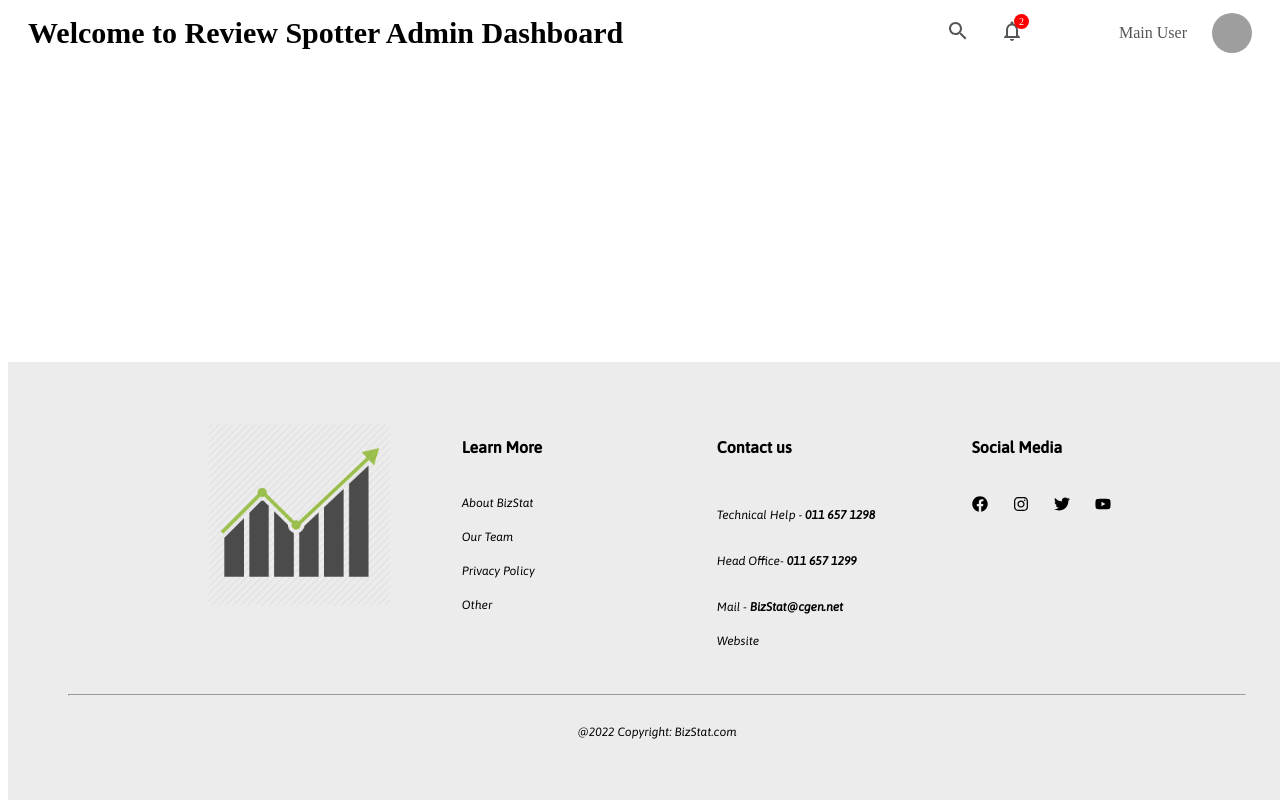
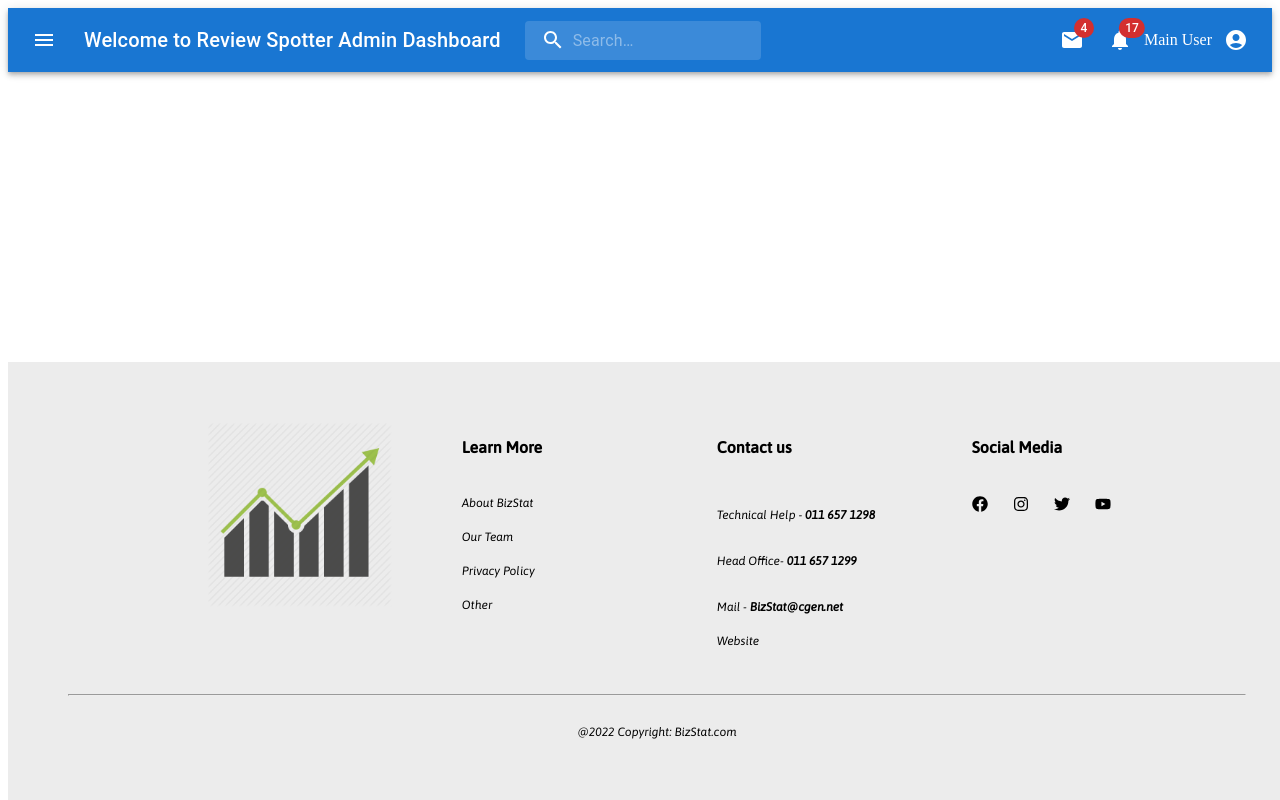
Before and after one commit to Team-Divups/rs-admin, a React (Create React App) app: page / in a window 1280 px wide. Shown: the top 800 px of the page. Built offline with nearby package versions, Linux system fonts and the light colour scheme; grey boxes are pictures that could not be loaded.

Commit message:
Added Header section

```diff
--- a/package.json
+++ b/package.json
@@ -3,7 +3,13 @@
   "version": "0.1.0",
   "private": true,
   "dependencies": {
+    "@emotion/react": "^11.8.2",
+    "@emotion/styled": "^11.8.1",
     "@googlemaps/react-wrapper": "^1.1.28",
+    "@material-ui/core": "^4.12.3",
+    "@material-ui/icons": "^4.11.2",
+    "@mui/icons-material": "^5.5.1",
+    "@mui/material": "^5.5.2",
     "@testing-library/jest-dom": "^5.16.2",
     "@testing-library/react": "^12.1.4",
     "@testing-library/user-event": "^13.5.0",
--- a/src/App.js
+++ b/src/App.js
@@ -5,8 +5,8 @@
 function App() {
   return (
     <div className="App">
-      <Header/>
-      <Footer/>
+       <Header/>
+       <Footer/>
     </div>
   );
 }
--- a/src/Components/Header/Header.css
+++ /dev/null
@@ -1,64 +0,0 @@
-.header {
-    width: 100%;
-    height: 50px;
-    background-color: white;
-    position: sticky;
-    top: 0;
-    z-index: 999;
-  }
-
-  .headerWrapper {
-    height: 100%;
-    padding: 0px 20px;
-    display: flex;
-    align-items: center;
-    justify-content: space-between;
-  }
-
-  .logo {
-    font-weight: bold;
-    font-size: 30px;
-    cursor: pointer;
-  }
-
-  .topRight{
-      display: flex;
-      align-items: center;
-  }
-
-  .headerIconContainer {
-    position: relative;
-    cursor: pointer;
-    margin-right: 10px;
-    color: #555;
-    padding-right: 5px;
-  }
-  .headerIconName {
-    position: relative;
-    cursor: pointer;
-    margin-right: 10px;
-    color: #555;
-    padding-left: 80px;
-  }
-
-  .headerIconBadge{
-      width: 15px;
-      height: 15px;
-      position: absolute;
-      top: -5px;
-      right: 0px;
-      background-color: red;
-      color: white;
-      border-radius: 50%;
-      display: flex;
-      align-items: center;
-      justify-content: center;
-      font-size: 10px;
-  }
-
-  .headerAvatar{
-      width: 40px;
-      height: 40px;
-      border-radius: 50%;
-      cursor: pointer;
-  }
--- a/src/Components/Header/Header.js
+++ b/src/Components/Header/Header.js
@@ -1,30 +1,234 @@
-import React from "react";
-import "./Header.css";
-import { Search, NotificationsNone } from "@material-ui/icons";
+import * as React from 'react';
+import { styled, alpha } from '@mui/material/styles';
+import AppBar from '@mui/material/AppBar';
+import Box from '@mui/material/Box';
+import Toolbar from '@mui/material/Toolbar';
+import IconButton from '@mui/material/IconButton';
+import Typography from '@mui/material/Typography';
+import InputBase from '@mui/material/InputBase';
+import Badge from '@mui/material/Badge';
+import MenuItem from '@mui/material/MenuItem';
+import Menu from '@mui/material/Menu';
+import MenuIcon from '@mui/icons-material/Menu';
+import SearchIcon from '@mui/icons-material/Search';
+import AccountCircle from '@mui/icons-material/AccountCircle';
+import MailIcon from '@mui/icons-material/Mail';
+import NotificationsIcon from '@mui/icons-material/Notifications';
+import MoreIcon from '@mui/icons-material/MoreVert';
 
-export default function Header() {
+const Search = styled('div')(({ theme }) => ({
+  position: 'relative',
+  borderRadius: theme.shape.borderRadius,
+  backgroundColor: alpha(theme.palette.common.white, 0.15),
+  '&:hover': {
+    backgroundColor: alpha(theme.palette.common.white, 0.25),
+  },
+  marginRight: theme.spacing(2),
+  marginLeft: 0,
+  width: '100%',
+  [theme.breakpoints.up('sm')]: {
+    marginLeft: theme.spacing(3),
+    width: 'auto',
+  },
+}));
+
+const SearchIconWrapper = styled('div')(({ theme }) => ({
+  padding: theme.spacing(0, 2),
+  height: '100%',
+  position: 'absolute',
+  pointerEvents: 'none',
+  display: 'flex',
+  alignItems: 'center',
+  justifyContent: 'center',
+}));
+
+const StyledInputBase = styled(InputBase)(({ theme }) => ({
+  color: 'inherit',
+  '& .MuiInputBase-input': {
+    padding: theme.spacing(1, 1, 1, 0),
+    // vertical padding + font size from searchIcon
+    paddingLeft: `calc(1em + ${theme.spacing(4)})`,
+    transition: theme.transitions.create('width'),
+    width: '100%',
+    [theme.breakpoints.up('md')]: {
+      width: '20ch',
+    },
+  },
+}));
+
+export default function PrimarySearchAppBar() {
+  const [anchorEl, setAnchorEl] = React.useState(null);
+  const [mobileMoreAnchorEl, setMobileMoreAnchorEl] = React.useState(null);
+
+  const isMenuOpen = Boolean(anchorEl);
+  const isMobileMenuOpen = Boolean(mobileMoreAnchorEl);
+
+  const handleProfileMenuOpen = (event) => {
+    setAnchorEl(event.currentTarget);
+  };
+
+  const handleMobileMenuClose = () => {
+    setMobileMoreAnchorEl(null);
+  };
+
+  const handleMenuClose = () => {
+    setAnchorEl(null);
+    handleMobileMenuClose();
+  };
+
+  const handleMobileMenuOpen = (event) => {
+    setMobileMoreAnchorEl(event.currentTarget);
+  };
+
+  const menuId = 'primary-search-account-menu';
+  const renderMenu = (
+    <Menu
+      anchorEl={anchorEl}
+      anchorOrigin={{
+        vertical: 'top',
+        horizontal: 'right',
+      }}
+      id={menuId}
+      keepMounted
+      transformOrigin={{
+        vertical: 'top',
+        horizontal: 'right',
+      }}
+      open={isMenuOpen}
+      onClose={handleMenuClose}
+    >
+      <MenuItem onClick={handleMenuClose}>Profile</MenuItem>
+      <MenuItem onClick={handleMenuClose}>My account</MenuItem>
+    </Menu>
+  );
+
+  const mobileMenuId = 'primary-search-account-menu-mobile';
+  const renderMobileMenu = (
+    <Menu
+      anchorEl={mobileMoreAnchorEl}
+      anchorOrigin={{
+        vertical: 'top',
+        horizontal: 'right',
+      }}
+      id={mobileMenuId}
+      keepMounted
+      transformOrigin={{
+        vertical: 'top',
+        horizontal: 'right',
+      }}
+      open={isMobileMenuOpen}
+      onClose={handleMobileMenuClose}
+    >
+      <MenuItem>
+        <IconButton size="large" aria-label="show 4 new mails" color="inherit">
+          <Badge badgeContent={4} color="error">
+            <MailIcon />
+          </Badge>
+        </IconButton>
+        <p>Messages</p>
+      </MenuItem>
+      <MenuItem>
+        <IconButton
+          size="large"
+          aria-label="show 17 new notifications"
+          color="inherit"
+        >
+          <Badge badgeContent={17} color="error">
+            <NotificationsIcon />
+          </Badge>
+        </IconButton>
+        <p>Notifications</p>
+      </MenuItem>
+      <MenuItem onClick={handleProfileMenuOpen}>
+        <IconButton
+          size="large"
+          aria-label="account of current user"
+          aria-controls="primary-search-account-menu"
+          aria-haspopup="true"
+          color="inherit"
+        >
+          <AccountCircle />
+        </IconButton>
+        <p>Profile</p>
+      </MenuItem>
+    </Menu>
+  );
+
   return (
-    <div className="header">
-      <div className="headerWrapper">
-        <div className="topLeft">
-          <span className="logo">Welcome to Review Spotter Admin Dashboard</span>
-        </div>
-        <div className="topRight">
-            <div className="headerIconContainer">
-                <Search />
-                <span className="headerIconContainer"></span>
-            </div>
-            <div className="headerIconContainer">
-                <NotificationsNone />
-                <span className="headerIconBadge">2</span>
-            </div>
-            <div className="headerIconContainer">
-                <span className="headerIconName" >Main User</span>
-            </div>
-
-            <img src="https://images.pexels.com/photos/1526814/pexels-photo-1526814.jpeg?auto=compress&cs=tinysrgb&dpr=2&w=500" alt="" className="headerAvatar" />
-            </div>
-      </div>
-    </div>
+    <Box sx={{ flexGrow: 1 }}>
+      <AppBar position="static">
+        <Toolbar>
+          <IconButton
+            size="large"
+            edge="start"
+            color="inherit"
+            aria-label="open drawer"
+            sx={{ mr: 2 }}
+          >
+            <MenuIcon />
+          </IconButton>
+          <Typography
+            variant="h6"
+            noWrap
+            component="div"
+            sx={{ display: { xs: 'none', sm: 'block' } }}
+          >
+            Welcome to Review Spotter Admin Dashboard
+          </Typography>
+          <Search>
+            <SearchIconWrapper>
+              <SearchIcon />
+            </SearchIconWrapper>
+            <StyledInputBase
+              placeholder="Search…"
+              inputProps={{ 'aria-label': 'search' }}
+            />
+          </Search>
+          <Box sx={{ flexGrow: 1 }} />
+          <Box sx={{ display: { xs: 'none', md: 'flex' } }}>
+            <IconButton size="large" aria-label="show 4 new mails" color="inherit">
+              <Badge badgeContent={4} color="error">
+                <MailIcon />
+              </Badge>
+            </IconButton>
+            <IconButton
+              size="large"
+              aria-label="show 17 new notifications"
+              color="inherit"
+            >
+              <Badge badgeContent={17} color="error">
+                <NotificationsIcon />
+              </Badge>
+            </IconButton>
+            <p>Main User</p>
+            <IconButton
+              size="large"
+              edge="end"
+              aria-label="account of current user"
+              aria-controls={menuId}
+              aria-haspopup="true"
+              onClick={handleProfileMenuOpen}
+              color="inherit"
+            >
+              <AccountCircle />
+            </IconButton>
+          </Box>
+          <Box sx={{ display: { xs: 'flex', md: 'none' } }}>
+            <IconButton
+              size="large"
+              aria-label="show more"
+              aria-controls={mobileMenuId}
+              aria-haspopup="true"
+              onClick={handleMobileMenuOpen}
+              color="inherit"
+            >
+              <MoreIcon />
+            </IconButton>
+          </Box>
+        </Toolbar>
+      </AppBar>
+      {renderMobileMenu}
+      {renderMenu}
+    </Box>
   );
 }
```
Also changed, not shown: 1 other file (tests, documents, lock files or other folders).
